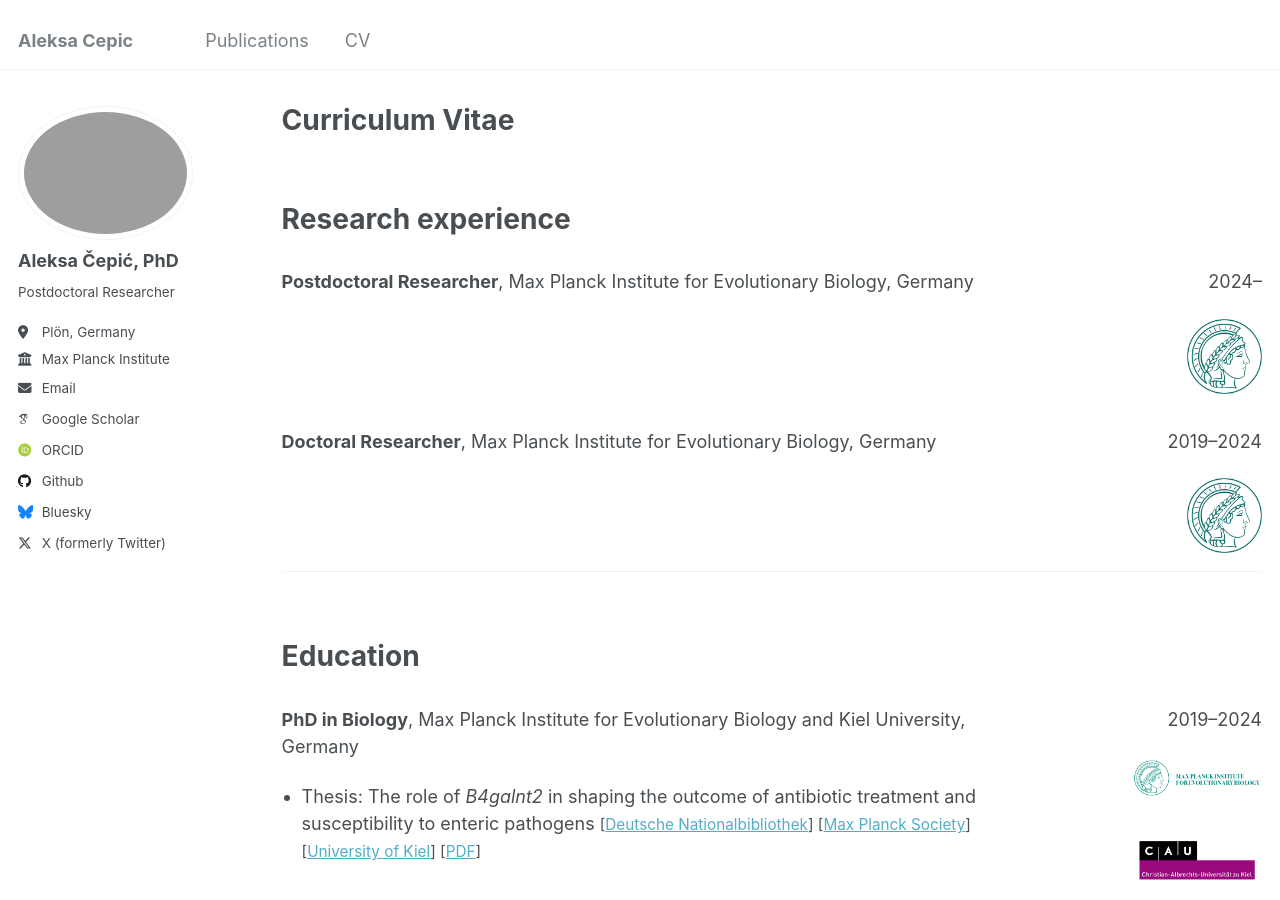
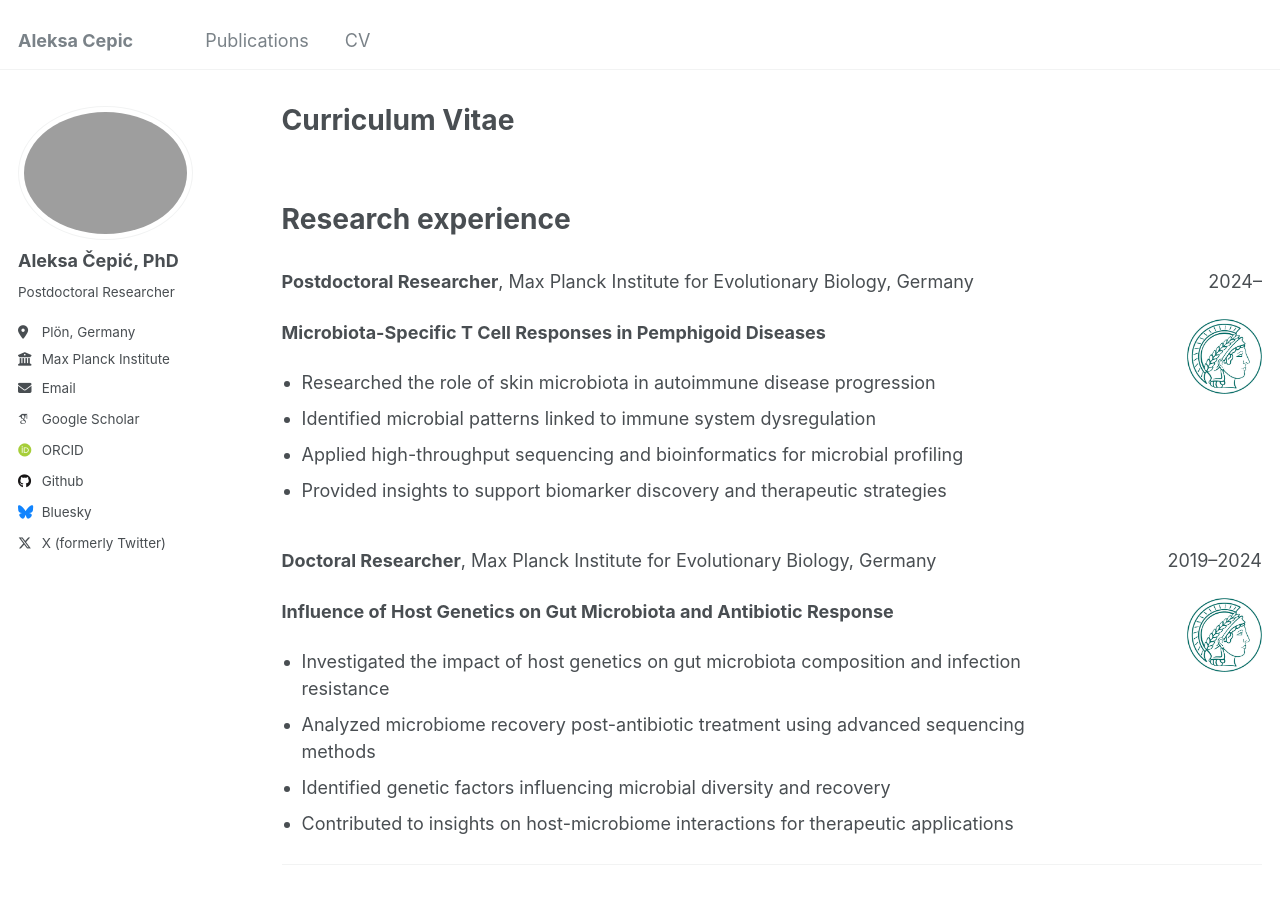
Before and after one commit to drcepic/drcepic.github.io, a Jekyll site: the page built from _pages/cv.md, in a window 1280 px wide and 900 px high. Built offline with Jekyll 4.4.1, drawn with Linux system fonts in a browser that asks for light colours; some web fonts are replaced.

Commit message:
Update cv.md

```diff
--- a/_pages/cv.md
+++ b/_pages/cv.md
@@ -21,6 +21,13 @@ Research experience
     <p>
       <b>Postdoctoral Researcher</b>, Max Planck Institute for Evolutionary Biology, Germany
     </p>
+    <p><b>Microbiota-Specific T Cell Responses in Pemphigoid Diseases</b></p>
+    <ul style="margin: 0; padding-left: 20px;">
+      <li>Researched the role of skin microbiota in autoimmune disease progression</li>
+      <li>Identified microbial patterns linked to immune system dysregulation</li>
+      <li>Applied high-throughput sequencing and bioinformatics for microbial profiling</li>
+      <li>Provided insights to support biomarker discovery and therapeutic strategies</li>
+    </ul>
   </div>
 
   <!-- Right column -->
@@ -38,6 +45,13 @@ Research experience
     <p>
       <b>Doctoral Researcher</b>, Max Planck Institute for Evolutionary Biology, Germany
     </p>
+    <p><b>Influence of Host Genetics on Gut Microbiota and Antibiotic Response</b></p>
+    <ul style="margin: 0; padding-left: 20px;">
+      <li>Investigated the impact of host genetics on gut microbiota composition and infection resistance</li>
+      <li>Analyzed microbiome recovery post-antibiotic treatment using advanced sequencing methods</li>
+      <li>Identified genetic factors influencing microbial diversity and recovery</li>
+      <li>Contributed to insights on host-microbiome interactions for therapeutic applications</li>
+    </ul>
   </div>
 
   <!-- Right column -->
```
